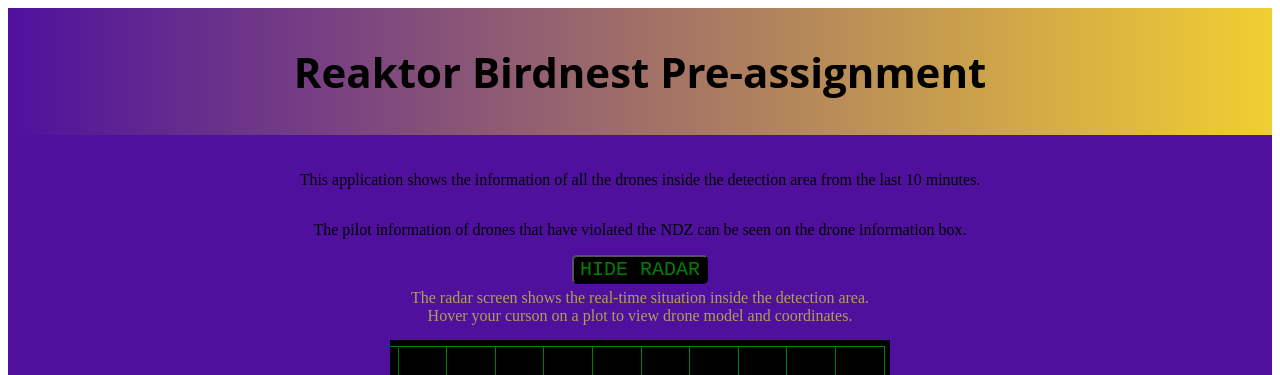
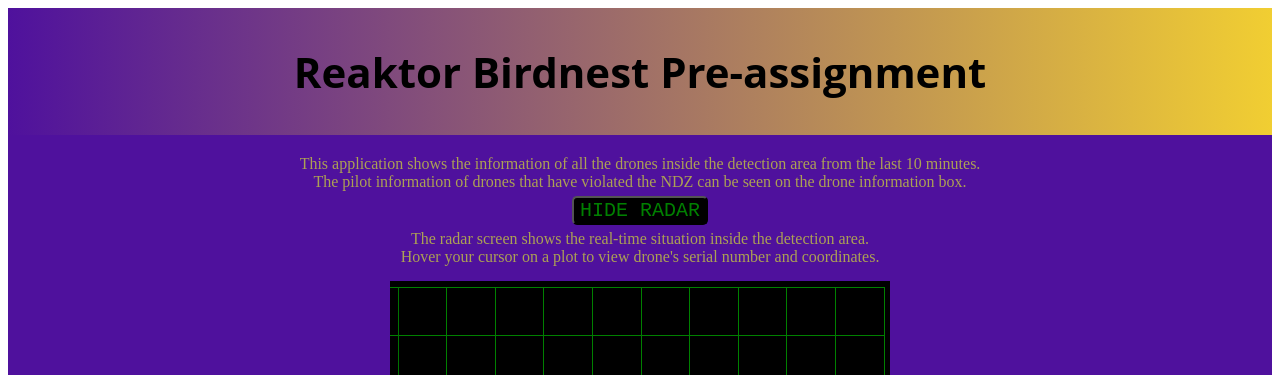
Before and after one commit to JaakkoMal/reaktor-birdnest, a React (Create React App) app in the folder dronebuster/: page / in a window 1280 px wide. Both pictures are taken after a click on the button "SHOW RADAR". Shown: the top 375 px of the page. Built offline with nearby package versions, Linux system fonts and the light colour scheme; no server answers.

Commit message:
App deployed
App now deployed to Fly.io.

```diff
--- a/dronebuster/src/App.css
+++ b/dronebuster/src/App.css
@@ -11,6 +11,11 @@ nav > h1 {
   font-size: 42px;
 }
 
+#info {
+  color:rgba(194, 194, 67, 0.815);
+  margin: 0;
+}
+
 button {
   background-color: black;
   color: green;
@@ -18,6 +23,7 @@ button {
   font-family: 'Courier New';
   font-size: 20px;
   cursor: pointer;
+  margin-top: 5px;
 }
 
 .radarInfo {
--- a/dronebuster/src/components/DroneInfo.js
+++ b/dronebuster/src/components/DroneInfo.js
@@ -16,8 +16,8 @@ export default function DroneInfo({drones}) {
       <nav>
         <h1>Reaktor Birdnest Pre-assignment</h1>
       </nav>
-      <p>This application shows the information of all the drones inside the detection area from the last 10 minutes.</p>
-      <p>The pilot information of drones that have violated the NDZ can be seen on the drone information box.</p>
+      <p id='info'>This application shows the information of all the drones inside the detection area from the last 10 minutes.</p>
+      <p id='info'>The pilot information of drones that have violated the NDZ can be seen on the drone information box.</p>
       <button onClick={toggleChart}>{showChart ? 'HIDE RADAR' : 'SHOW RADAR'}</button>
       {showChart && (
         <div>
--- a/dronebuster/src/components/Visualization.js
+++ b/dronebuster/src/components/Visualization.js
@@ -53,7 +53,7 @@ export default function Visualization({drones}) {
     drones.forEach(drone => {
         if(drone.timestamp === drones[0].timestamp){
             dronePositions.push({
-                label: drone.model,
+                label: drone.serialNumber,
                 data: [{
                     x: Number(drone.positionX),
                     y: Number(drone.positionY)
--- a/dronebuster/src/helpers/InfoText.js
+++ b/dronebuster/src/helpers/InfoText.js
@@ -2,7 +2,7 @@ export const infoText = (
     <div className='radarInfo'>
         <p>The radar screen shows the real-time situation inside the detection area.</p>
             <p>
-            Hover your curson on a plot to view drone model and coordinates.
+            Hover your cursor on a plot to view drone's serial number and coordinates.
         </p>
     </div>
     )
```
Also changed, not shown: 11 other files (tests, documents, lock files or other folders).
